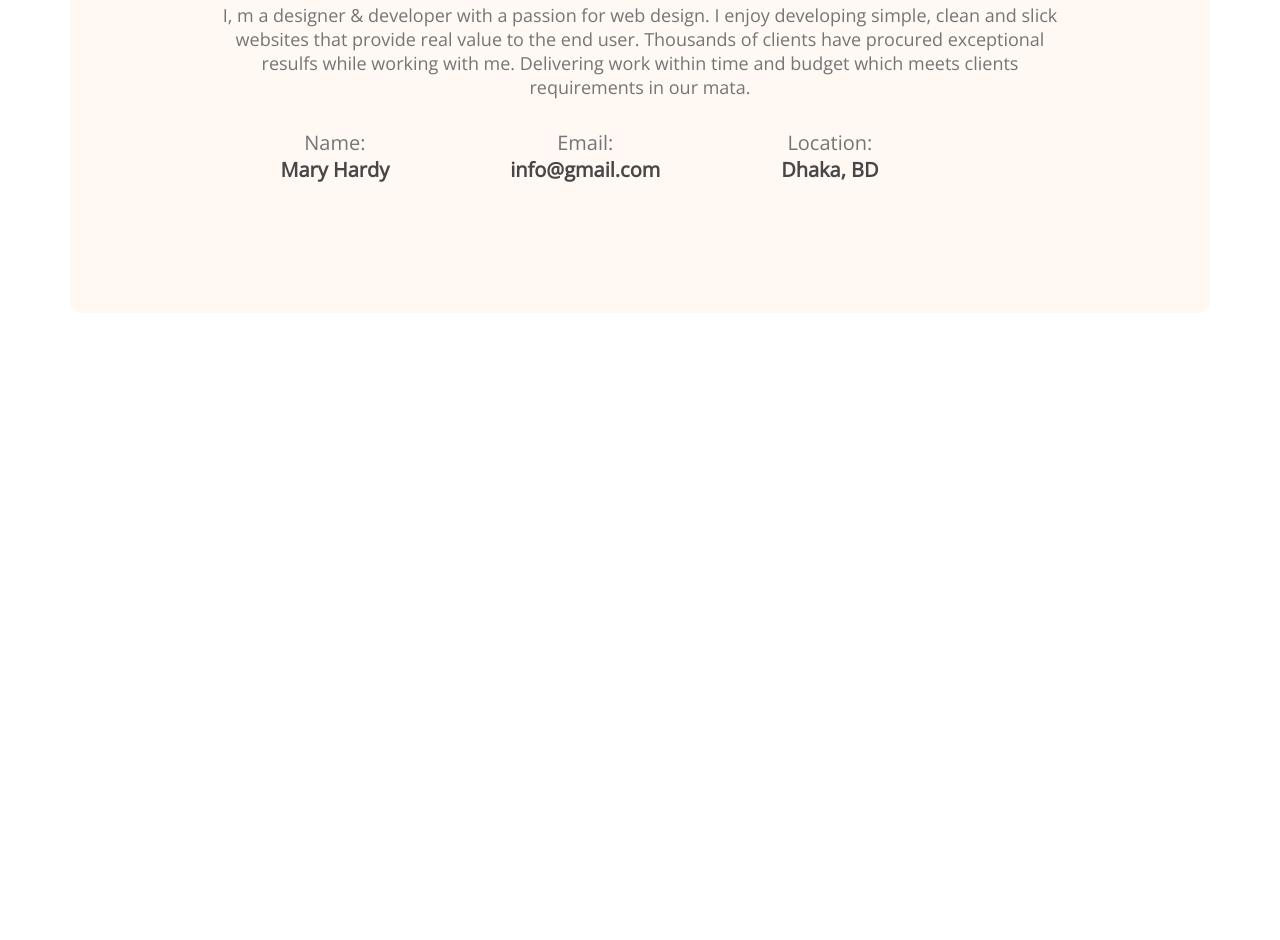
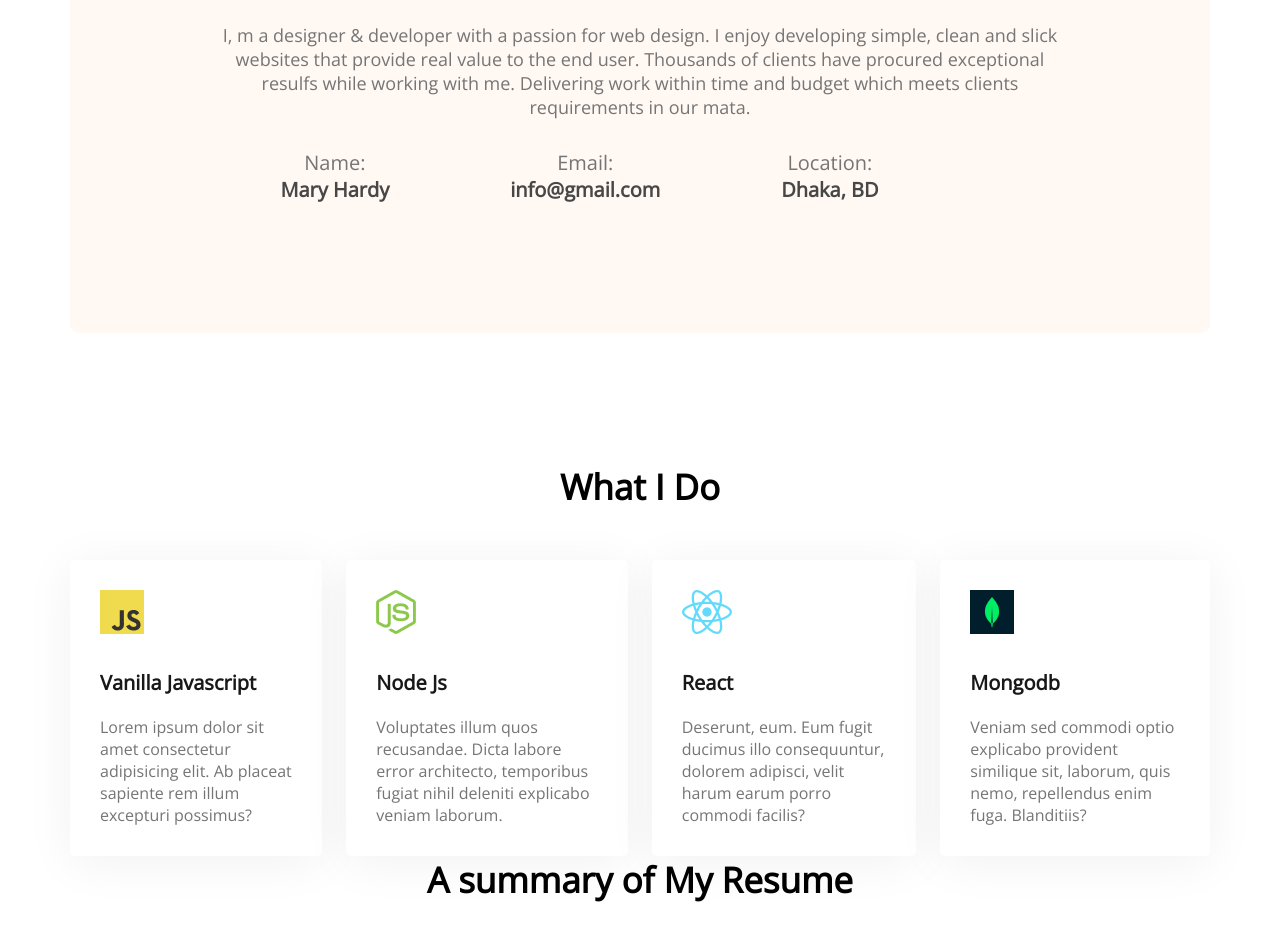
Before and after one commit to Atik-713/developer-portfolio, a plain HTML site: page index.html in a window 1280 px wide. Shown: the part 1174-2114 px from the top of the page. Before the commit the page ends 1487 px from the top, so only its background shows below. Drawn offline with nearby package versions, Linux system fonts and the light colour scheme.

Commit message:
added skills content

```diff
--- a/index.html
+++ b/index.html
@@ -53,6 +53,42 @@
                 </div>
             </div>
         </section>
+        <!-- What i do section -->
+        <section class="what-i-do">
+            <h3 class="section-title">What I Do</h3>
+            <!-- .skills-container>.skill*4>img+p.skill-title+p.skill-description>lorem15 -->
+            <div class="skills-container">
+                <div class="skill">
+                    <img src="images/icons/js.png" alt="">
+                    <p class="skill-title">Vanilla Javascript</p>
+                    <p class="skill-description">Lorem ipsum dolor sit amet consectetur adipisicing elit. Ab placeat sapiente rem illum excepturi possimus?</p>
+                </div>
+                <div class="skill">
+                    <img src="images/icons/nodejs.png" alt="">
+                    <p class="skill-title">Node Js</p>
+                    <p class="skill-description">Voluptates illum quos recusandae. Dicta labore error architecto, temporibus fugiat nihil deleniti explicabo veniam laborum.</p>
+                </div>
+                <div class="skill">
+                    <img src="images/icons/react.png" alt="">
+                    <p class="skill-title">React</p>
+                    <p class="skill-description">Deserunt, eum. Eum fugit ducimus illo consequuntur, dolorem adipisci, velit harum earum porro commodi facilis?</p>
+                </div>
+                <div class="skill">
+                    <img src="images/icons/mongo.png" alt="">
+                    <p class="skill-title">Mongodb</p>
+                    <p class="skill-description">Veniam sed commodi optio explicabo provident similique sit, laborum, quis nemo, repellendus enim fuga. Blanditiis?</p>
+                </div>
+            </div>
+        </section>
+        <!-- resume section -->
+        <section class="resume">
+            <h3 class="section-title">A summary of My Resume</h3>
+            <div class="resume-content">
+                <div>
+
+                </div>
+            </div>
+        </section>
     </main>
     <footer>
 
--- a/styles/portfolio.css
+++ b/styles/portfolio.css
@@ -80,7 +80,8 @@ main {
   text-align: center;
 }
 .section-title {
-  margin-bottom: 30px;
+    text-align: center;
+  margin-bottom: 50px;
   font-weight: 700;
   font-size: 35px;
 }
@@ -89,16 +90,41 @@ main {
   font-size: 18px;
   margin-bottom: 30px;
 }
-.about-info-container{
+.about-info-container {
   display: flex;
   justify-content: space-around;
 }
-.about .info-title{
+.about .info-title {
   color: #757575;
   font-size: 20px;
 }
-.info-description{
+.info-description {
   color: #474747;
   font-size: 20px;
   font-weight: 700;
 }
+/* what i do styles */
+.what-i-do {
+  margin-top: 130px;
+}
+.skills-container {
+  display: flex;
+  gap: 24px;
+}
+.skill {
+  background: #ffffff;
+  box-shadow: 0px 6px 50px rgba(0, 0, 0, 0.06);
+  border-radius: 5px;
+  padding: 30px;
+}
+.skill-title {
+  color: #181818;
+  font-size: 20px;
+  font-weight: 700;
+  margin-top: 30px;
+  margin-bottom: 20px;
+}
+.skill-description {
+  color: #757575;
+  font-size: 16px;
+}
```
Lines whose indentation alone changed are shown as unchanged.
